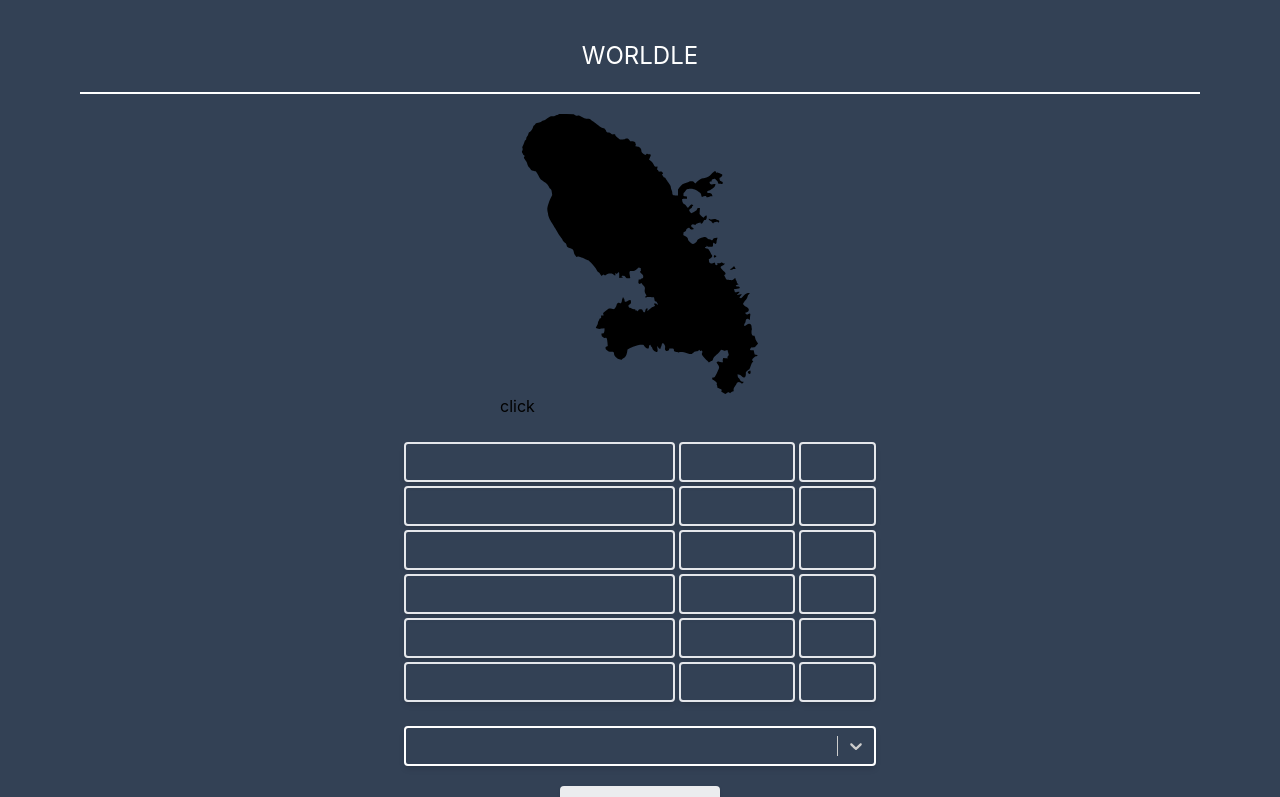
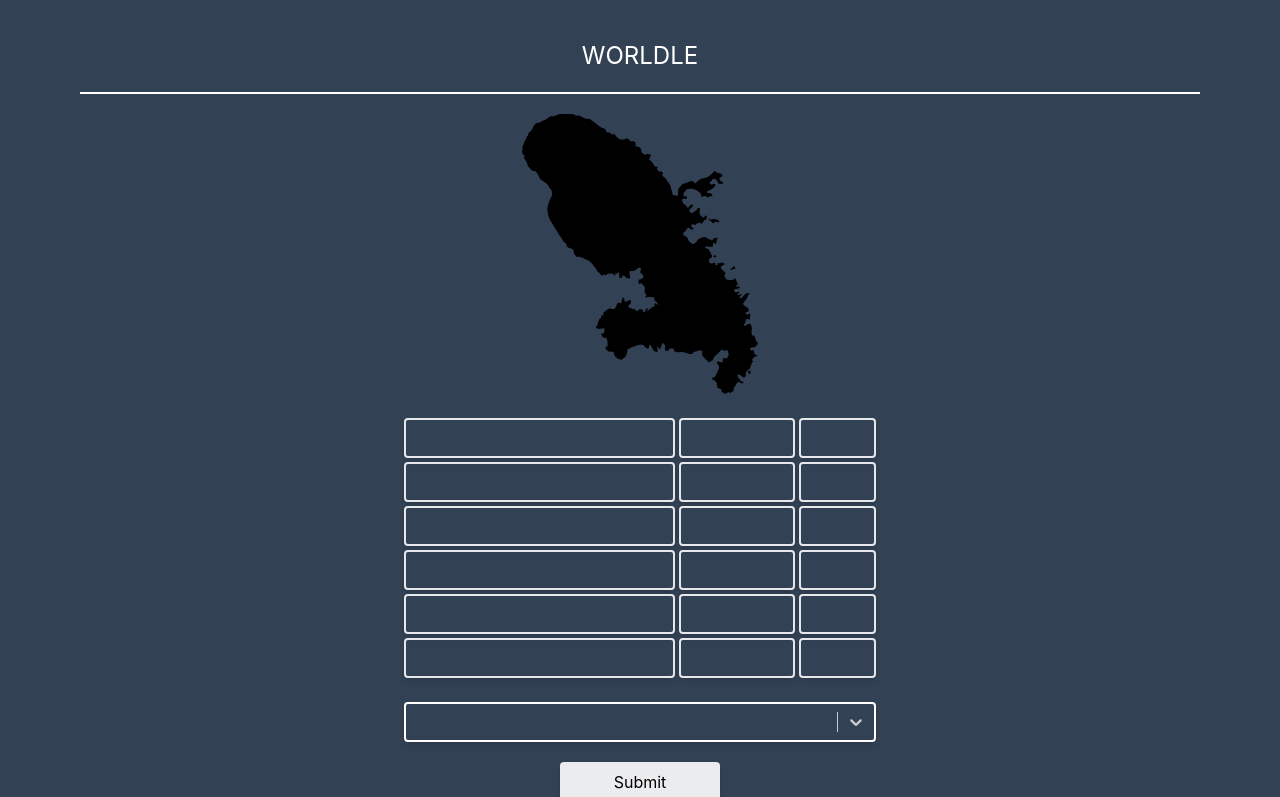
Before and after one commit to WeikeShi0730/worldle, a React (Create React App) app: page / in a window 1280 px wide. Shown: the top 797 px of the page. Built offline with nearby package versions, Linux system fonts and the light colour scheme.

Commit message:
Fix flip

```diff
--- a/src/components/current-country.component.tsx
+++ b/src/components/current-country.component.tsx
@@ -16,12 +16,18 @@ const CurrentCountry = () => {
         <div className="h-full flex justify-center items-center gap-x-5">
           <ReactCardFlip isFlipped={flipped}>
             <div className="">
-              <img src={countrySvg.shape} alt="Country Shape SVG" />
-              <button onClick={handleClick}>click</button>
+              <img
+                src={countrySvg.shape}
+                alt="Country Shape SVG"
+                onClick={handleClick}
+              />
             </div>
             <div className="">
-              <img src={countrySvg.flag} alt="Country Flag SVG" />
-              <button onClick={handleClick}>click</button>
+              <img
+                src={countrySvg.flag}
+                alt="Country Flag SVG"
+                onClick={handleClick}
+              />hello
             </div>
           </ReactCardFlip>
         </div>
```
